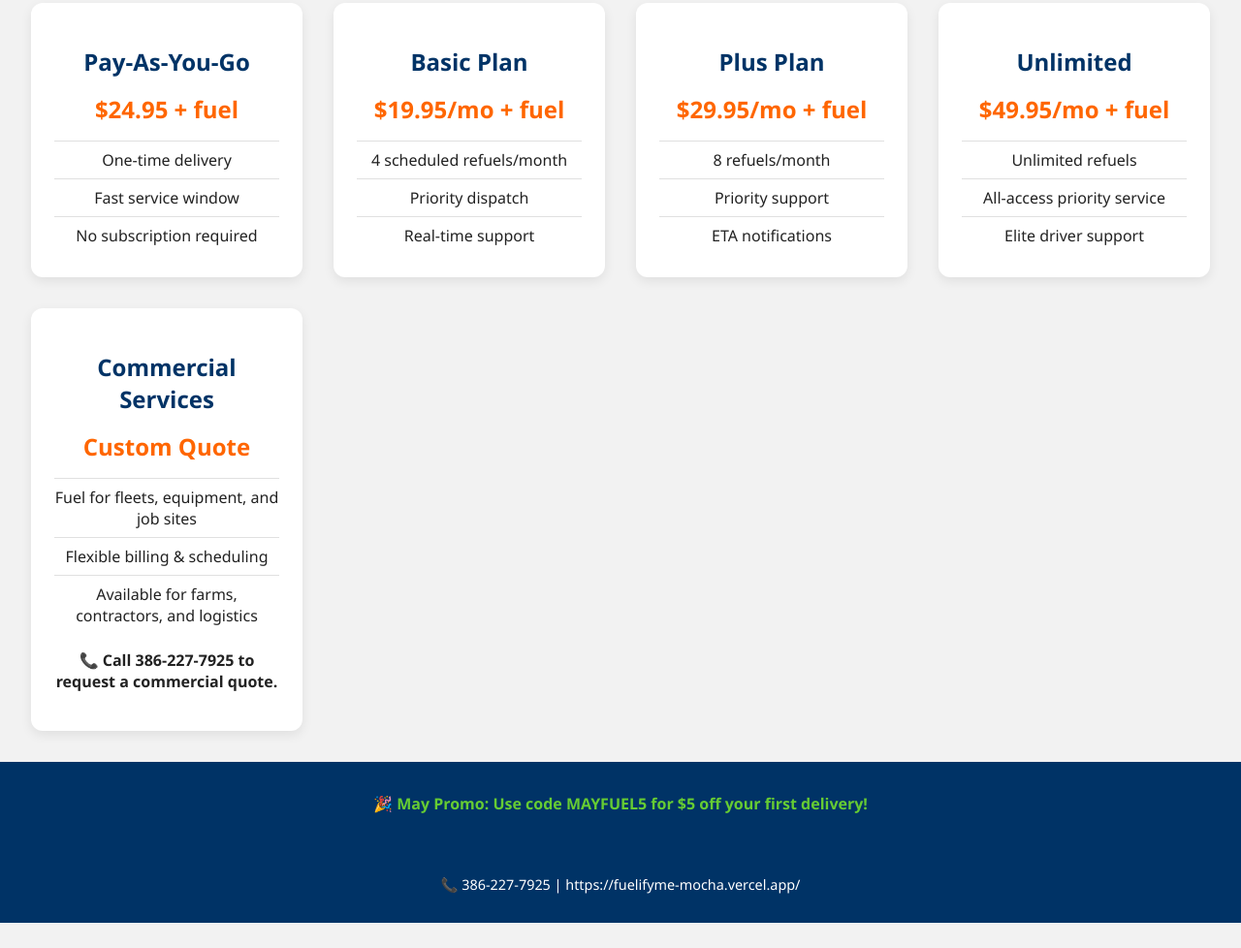
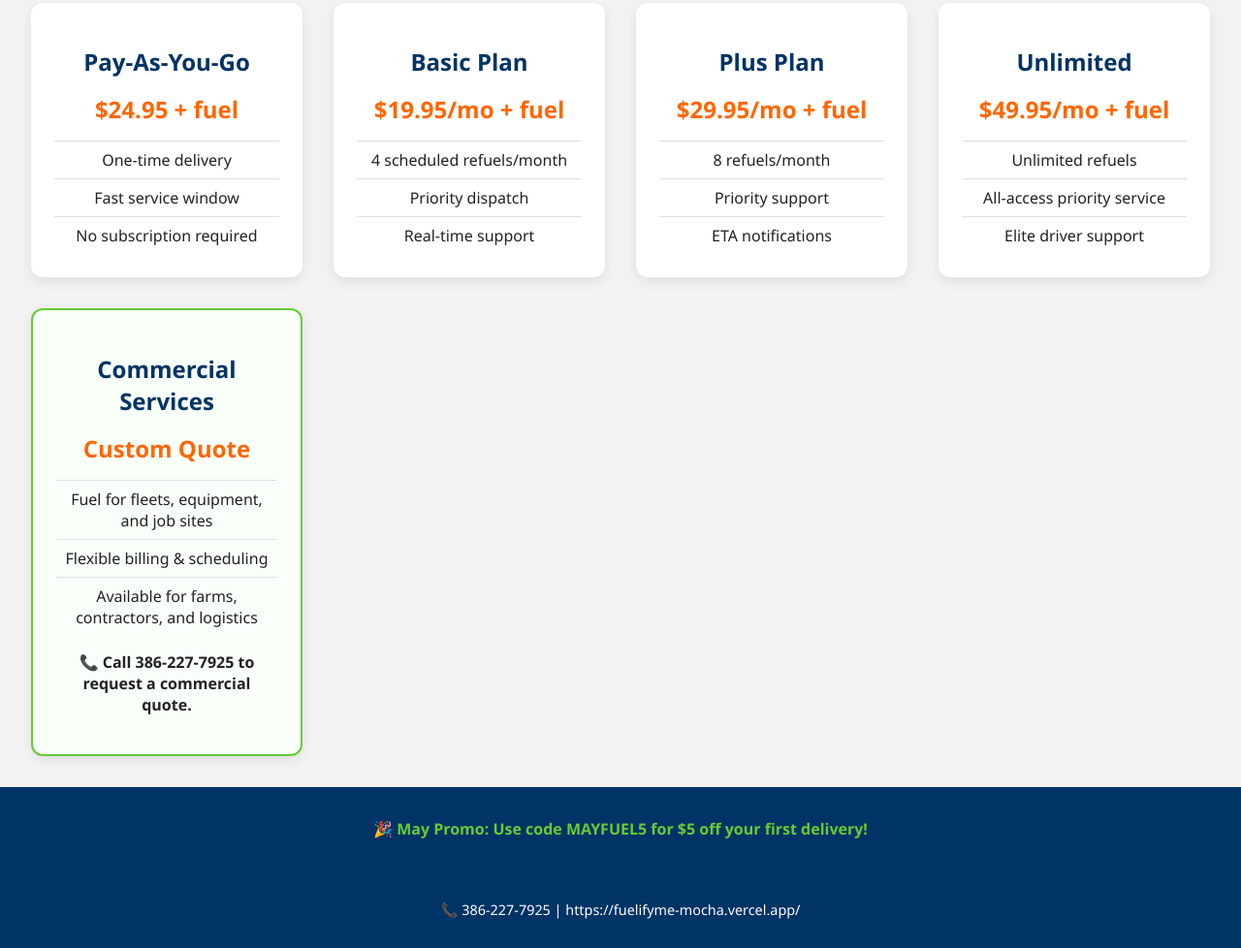
Before and after one commit to AltivionGroup/fuelifyme, a plain HTML site: page pricing.html in a window 1280 px wide. Shown: the part 408-1386 px from the top of the page at 97% size. Before the commit the page ends 1360 px from the top, so only its background shows below. Drawn offline with Linux system fonts and the light colour scheme.

Commit message:
Update pricing.html

```diff
--- a/pricing.html
+++ b/pricing.html
@@ -59,7 +59,7 @@
         <li>Elite driver support</li>
       </ul>
     </div>
-    <div class="price-card">
+    <div class="price-card commercial-card">
   <h2>Commercial Services</h2>
   <p class="price">Custom Quote</p>
   <ul>
```
